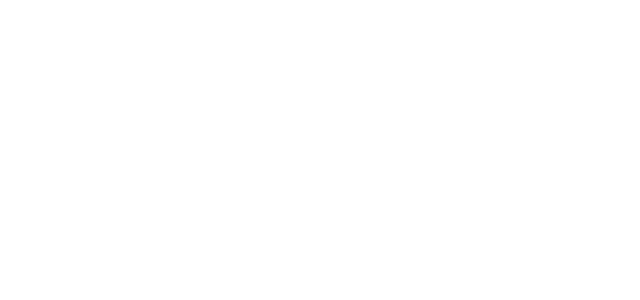
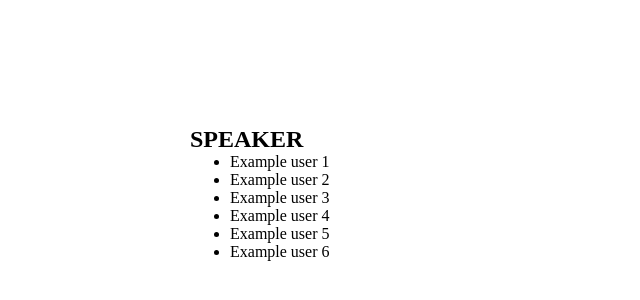
Before and after one commit to gdgcampania/io2017.gdgcampania.com, a React (Create React App) app: page / in a window 1280 px wide. Shown: the part 1494-1794 px from the top of the page, without its empty margins (0-640 px from the left). Before the commit the page ends 1600 px from the top, so only its background shows below. Built offline with nearby package versions, Linux system fonts and the light colour scheme.

Commit message:
Add speakers page

```diff
--- a/src/App.js
+++ b/src/App.js
@@ -7,6 +7,7 @@
 
 import Header from "./sections/header";
 import About from "./sections/about";
+import Speakers from "./sections/speakers";
 
 injectGlobal`
   * {
@@ -24,6 +25,7 @@
       <div>
         <Header />
         <About />
+        <Speakers />
       </div>
     );
   }
--- /dev/null
+++ b/src/sections/speakers.js
@@ -0,0 +1,22 @@
+import React from "react";
+
+import Section from "../components/section";
+import Wrapper from "../components/wrapper";
+import Title from "../components/title";
+
+const speakers = [1, 2, 3, 4, 5, 6].map(x => ({
+  name: `Example user ${x}`,
+  bio: "Example user"
+}));
+
+export default () => (
+  <Section>
+    <Wrapper>
+      <Title>Speaker</Title>
+
+      <ul>
+        {speakers.map(speaker => <li key={speaker.name}>{speaker.name}</li>)}
+      </ul>
+    </Wrapper>
+  </Section>
+);
```
